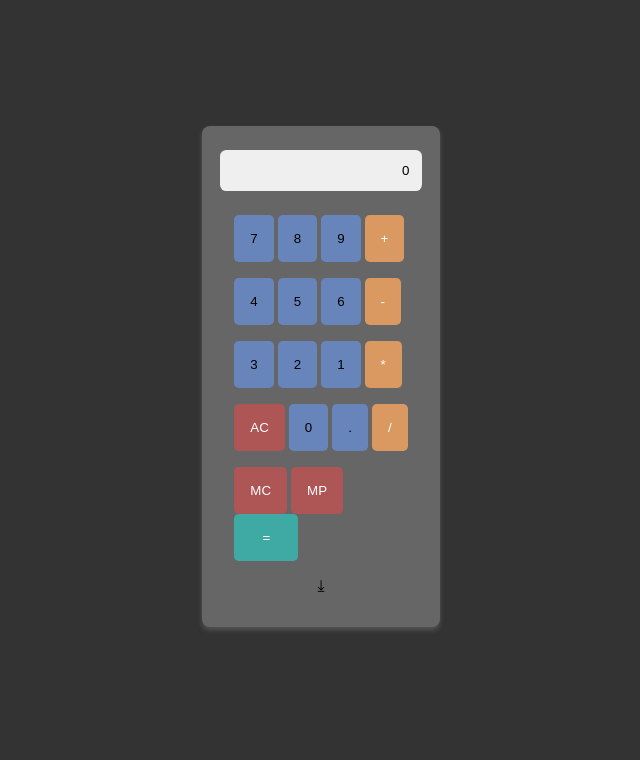
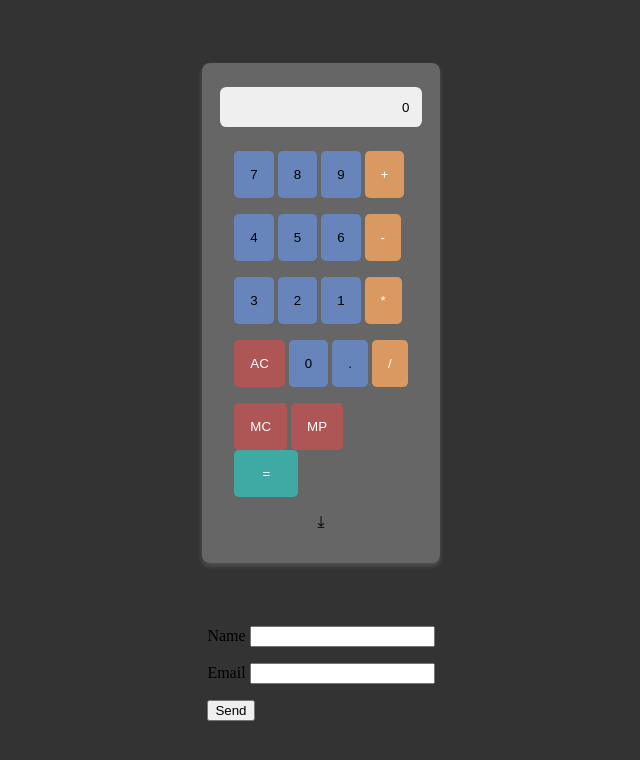
Before and after one commit to Betsegaw-hp/Calculator, a plain HTML site: page index.html in a window 1280 px wide. Shown: the whole page, without its empty margins (319-959 px from the left). Drawn offline with Linux system fonts and the light colour scheme.

Commit message:
Update index.html
adding temporary form to check netlify

```diff
--- a/index.html
+++ b/index.html
@@ -52,6 +52,19 @@
     <button type="submit" class="btn-warnning"onclick="operate('log')" title="absolute value">log</button>
    </div>
   </div>
+ <div class="sample-netlify-form"></div>
+ <form name="contact" netlify>
+  <p>
+    <label>Name <input type="text" name="name" /></label>
+  </p>
+  <p>
+    <label>Email <input type="email" name="email" /></label>
+  </p>
+  <p>
+    <button type="submit">Send</button>
+  </p>
+</form>
+
 
 <script src="./javas.js"></script>
 </body>
```
